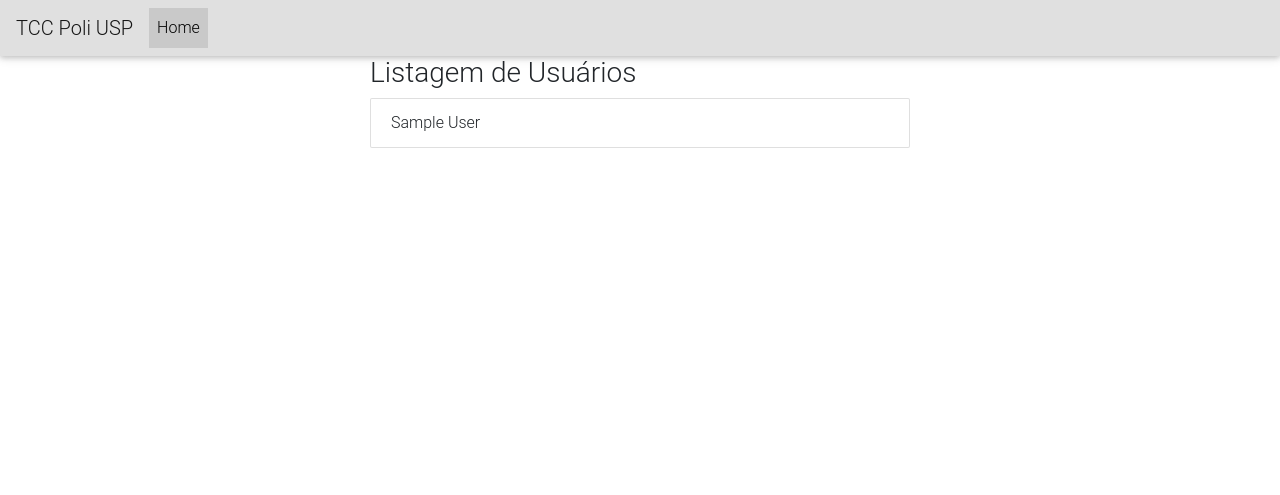
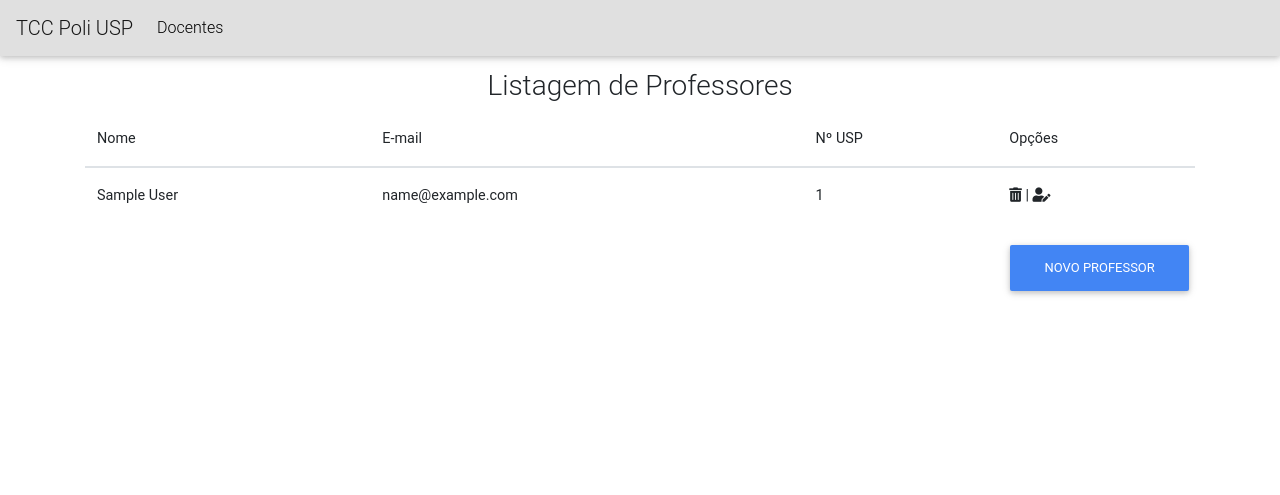
Before and after one commit to LucasArthur94/tccapp, a Django app: page /users/list/ in a window 1280 px wide. Shown: the top 495 px of the page. Run offline with Django 3.2, Linux system fonts and the light colour scheme; tables that the repository leaves empty hold one stand-in row (values such as "Sample post"); lists and menus that the app fills with data are empty; parts of the project's set-up code (start-up, migrations or seed data) failed here and were passed over; some libraries are stand-ins or nearby versions.

Commit message:
finished teachers use case

```diff
--- /dev/null
+++ b/statics/base.css
@@ -0,0 +1,3 @@
+nav {
+    margin-bottom: 1%;
+}
--- a/templates/base.html
+++ b/templates/base.html
@@ -1,3 +1,4 @@
+{% load active_link_tags %}
 {% load static %}
 <!doctype html>
 <html lang="en">
@@ -7,21 +8,19 @@
     <meta http-equiv="X-UA-Compatible" content="ie=edge">
     <link rel="stylesheet" href="https://maxcdn.bootstrapcdn.com/bootstrap/4.0.0/css/bootstrap.min.css">
     <link rel="stylesheet" href="https://cdnjs.cloudflare.com/ajax/libs/mdbootstrap/4.5.7/css/mdb.min.css" />
-    <link rel="stylesheet" href="https://maxcdn.bootstrapcdn.com/font-awesome/4.7.0/css/font-awesome.min.css">
+    <link rel="stylesheet" href="https://use.fontawesome.com/releases/v5.2.0/css/all.css" integrity="sha384-hWVjflwFxL6sNzntih27bfxkr27PmbbK/iSvJ+a4+0owXq79v+lsFkW54bOGbiDQ" crossorigin="anonymous">
+    <link rel="stylesheet" href="{% static 'base.css' %}">
     <title>{% block title %}TCC Poli USP{% endblock %}</title>
 </head>
 <body>
     {% block navbar %}
         <nav class="navbar navbar-expand-lg navbar-light bg-light">
           <a class="navbar-brand" href="#">TCC Poli USP</a>
-          <button class="navbar-toggler" type="button" data-toggle="collapse" data-target="#navbarSupportedContent" aria-controls="navbarSupportedContent" aria-expanded="false" aria-label="Toggle navigation">
-            <span class="navbar-toggler-icon"></span>
-          </button>
 
           <div class="collapse navbar-collapse" id="navbarSupportedContent">
             <ul class="navbar-nav mr-auto">
-              <li class="nav-item active">
-                <a class="nav-link" href="#">Home <span class="sr-only">(current)</span></a>
+              <li class="nav-item {% active_link 'users_list' %}">
+                <a class="nav-link" href="{% url 'users_list' %}">Docentes</a>
               </li>
             </ul>
           </div>
--- a/users/templates/users.html
+++ b/users/templates/users.html
@@ -2,22 +2,43 @@
 
 {% block main %}
     <div class="row">
-        <div class="col-3"></div>
-        <div class="col-6">
-            <h3>Listagem de Usuários</h3>
-            {% if users.count > 0 %}
-                <ul class="list-group">
-                    {% for user in users %}
-                        <li class="list-group-item">
-                            {{ user.name }}
-                        </li>
+        <div class="col-md-12">
+            <h3 class="text-center">Listagem de Professores</h3>
+            {% if teachers.count > 0 %}
+                <table class="table">
+                    <thead>
+                        <tr>
+                            <th scope="col">Nome</th>
+                            <th scope="col">E-mail</th>
+                            <th scope="col">Nº USP</th>
+                            <th scope="col">Opções</th>
+                        </tr>
+                    </thead>
+                    <tbody>
+                    {% for teacher in teachers %}
+                        <tr>
+                            <th>{{ teacher.user.name }}</th>
+                            <th>{{ teacher.user.email }}</th>
+                            <th>{{ teacher.usp_number }}</th>
+                            <th>
+                                <a href="{% url 'users_delete' teacher.pk %}">
+                                    <span class="fas fa-trash-alt"></span>
+                                </a>
+                                |
+                                <a href="{% url 'users_update' teacher.pk %}">
+                                    <span class="fas fa-user-edit"></span>
+                                </a>
+                            </th>
+                        </tr>
                     {% endfor %}
-                </ul>
+                  </tbody>
+                </table>
             {% else %}
-                <h2>Sem usuários</h2>
+                <h2>Sem professores cadastrados!</h2>
             {% endif %}
+            <a href="{% url 'users_new' %}" class="btn btn-primary float-right"> Novo Professor</a>
+            <div class="clearfix"></div>
         </div>
-        <div class="col-3"></div>
     </div>
 
 
--- a/users/urls.py
+++ b/users/urls.py
@@ -1,7 +1,9 @@
 from django.urls import path
-from .views import users_list, users_new
+from .views import users_list, users_new, users_update, users_delete
 
 urlpatterns = [
     path('list/', users_list, name="users_list"),
     path('new/', users_new, name="users_new"),
+    path('update/<int:id>/', users_update, name="users_update"),
+    path('delete/<int:id>/', users_delete, name="users_delete"),
 ]
--- a/users/views.py
+++ b/users/views.py
@@ -5,8 +5,8 @@ from .forms import  UsersForm, StudentsForm, TeachersForm, GuestsForm, Coordinat
 # Create your views here.
 
 def users_list(request):
-    users = User.objects.all()
-    return render(request, 'users.html', {'users': users})
+    teachers = Teacher.objects.all()
+    return render(request, 'users.html', {'teachers': teachers})
 
 def users_new(request):
     users_form = UsersForm(request.POST or None)
@@ -18,4 +18,28 @@ def users_new(request):
         new_teacher.user_id = new_user.pk
         new_teacher.save()
         return redirect('users_list')
-    return render(request, 'user_form.html', { 'users_form': users_form, 'teachers_form': teachers_form })
+    return render(request, 'user_form.html', {'users_form': users_form, 'teachers_form': teachers_form})
+
+def users_update(request, id):
+    teacher = get_object_or_404(Teacher, pk=id)
+    teachers_form = TeachersForm(request.POST or None, request.FILES or None, instance=teacher)
+    users_form = UsersForm(request.POST or None, request.FILES or None, instance=teacher.user)
+
+    if users_form.is_valid() and teachers_form.is_valid():
+        new_user = users_form.save()
+        new_teacher = teachers_form.save(commit=False)
+        new_teacher.user_id = new_user.pk
+        new_teacher.save()
+        return redirect('users_list')
+    print(users_form)
+    return render(request, 'user_form.html', {'users_form': users_form, 'teachers_form': teachers_form})
+
+def users_delete(request, id):
+    teacher = get_object_or_404(Teacher, pk=id)
+
+    if request.method == 'POST':
+        teacher.user.delete()
+        teacher.delete()
+        return redirect('users_list')
+
+    return render(request, 'user_delete_confirm.html', {'teacher': teacher})
```
Also changed, not shown: tccapp/settings.py (+6 -1 lines), users/forms.py (+18 -0 lines), users/templates/index.html (deleted, +0 -14 lines), users/templates/user_delete_confirm.html (added, +17 -0 lines), users/templates/user_form.html (+10 -9 lines).
